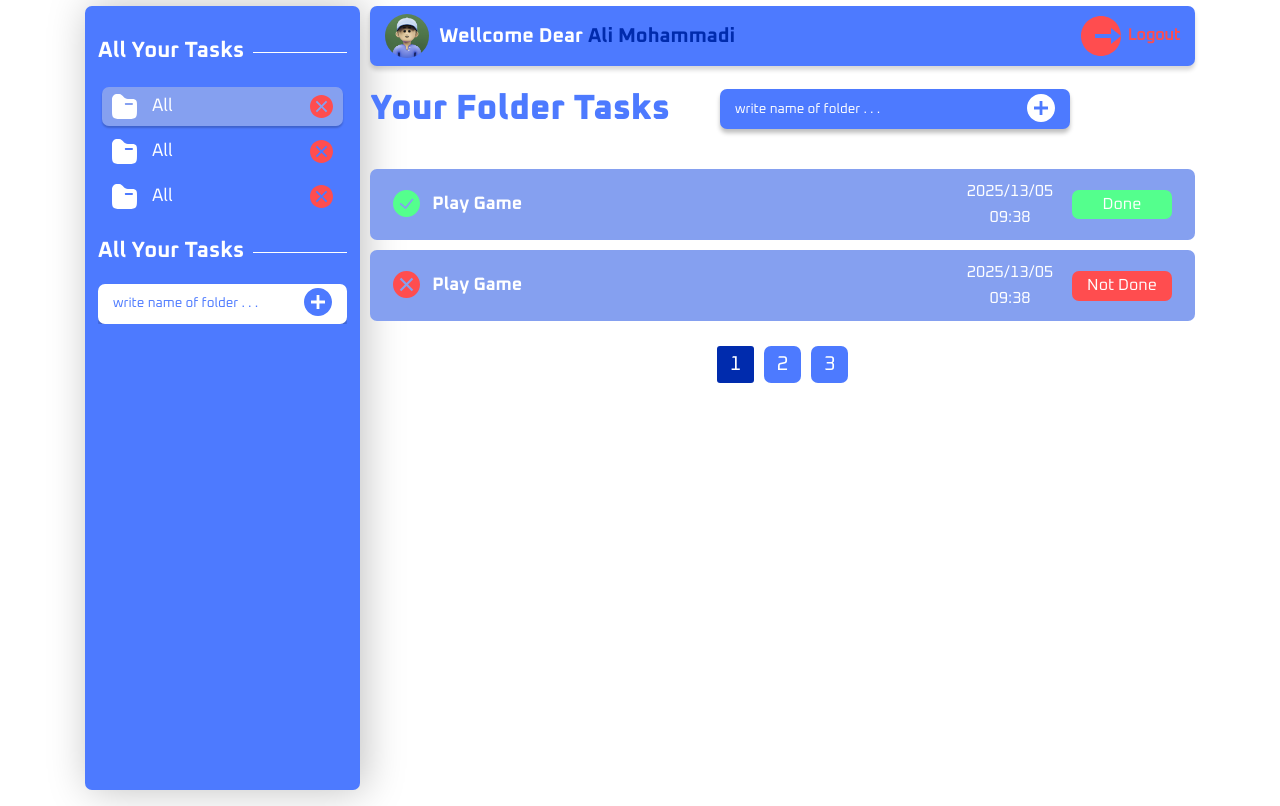
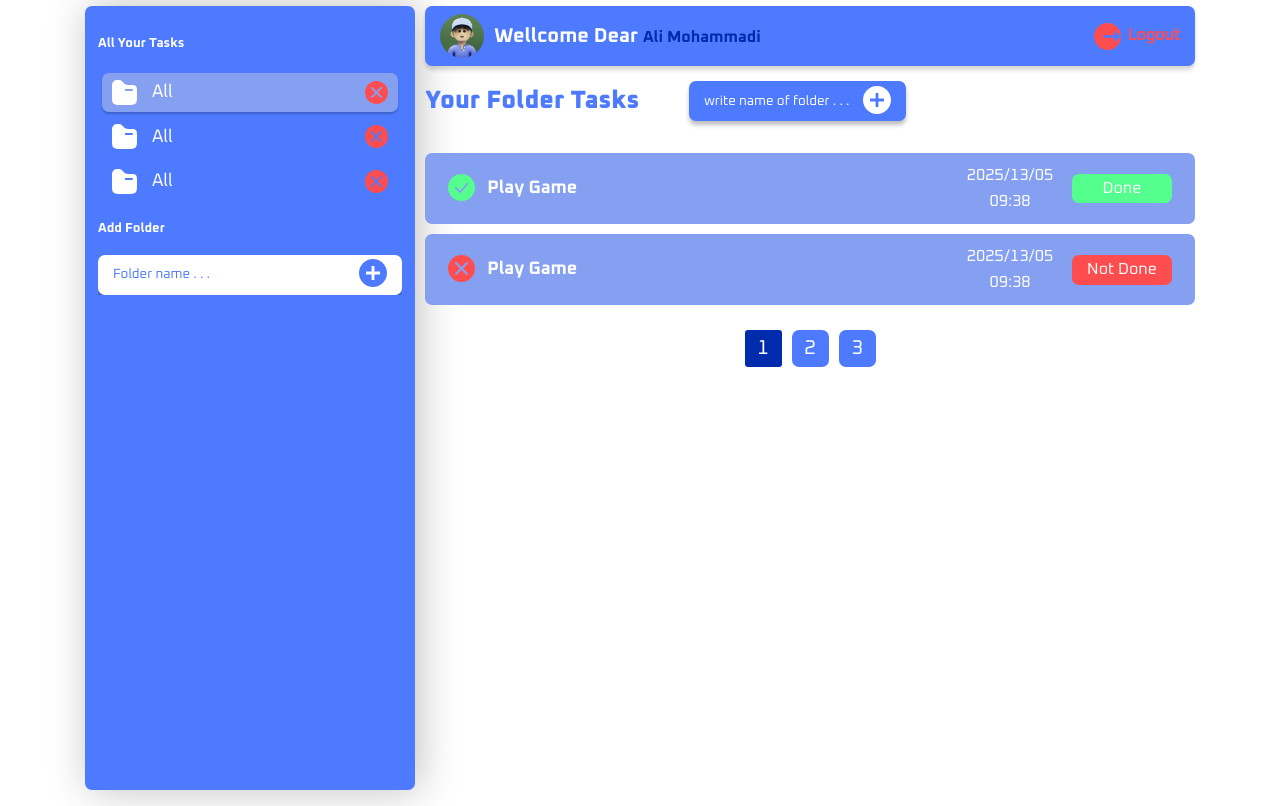
Before and after one commit to AliMohammadi00/Todo-list-project, a plain HTML site: page index.html in a window 1280 px wide. Drawn offline with Linux system fonts and the light colour scheme.

Commit message:
coding 768px devices

```diff
--- a/assets/css/_Responsive.css
+++ b/assets/css/_Responsive.css
@@ -5,10 +5,40 @@
 
 @media (min-width:768px) {
 
+    .add-task__title{
+        font-size: 1.8rem;
+    }
+
+    .title-main__h3{
+        font-size: 1.3rem !important;
+    }
+    .title-main__h3::before{
+        display: none;
+    }
+    .manage {
+        width: 30%;
+    }
+    .base {
+        width: 70%;
+    }
+
+    .user-info__show-name{
+        font-size: 1.6rem;
+    }
+
+    .add--form{
+        width: auto;
+    }
+    .log-out__logo{
+        width: 2.7rem;
+        height: 2.7rem;
+    }
 }
 
 @media (min-width:992px) {
-
+.add-task__title{
+font-size: 2.5rem;
+}
 }
 
 @media (min-width:1200px) {
--- a/assets/css/app.css
+++ b/assets/css/app.css
@@ -228,7 +228,7 @@
     margin-right: 5rem;
 }
 
-.all-tasks__add-task .add--form {
+.add--form {
     width: 35rem;
 }
 
--- a/index.html
+++ b/index.html
@@ -84,10 +84,10 @@
                 </div>
                 <div class="manage__add-folder">
                     <div class="title-main">
-                        <h3 class="title-main__h3">All Your Tasks</h3>
+                        <h3 class="title-main__h3">Add Folder</h3>
                     </div>
                     <form action="" method="get" class="add--form">
-                        <input type="text" class="input-body__input" placeholder="write name of folder . . .">
+                        <input type="text" class="input-body__input" placeholder="Folder name . . .">
                         <button class="input-body__add">
                             <svg class="add__image" width="74" height="74" viewBox="0 0 74 74" fill="none"
                                 xmlns="http://www.w3.org/2000/svg">
```
